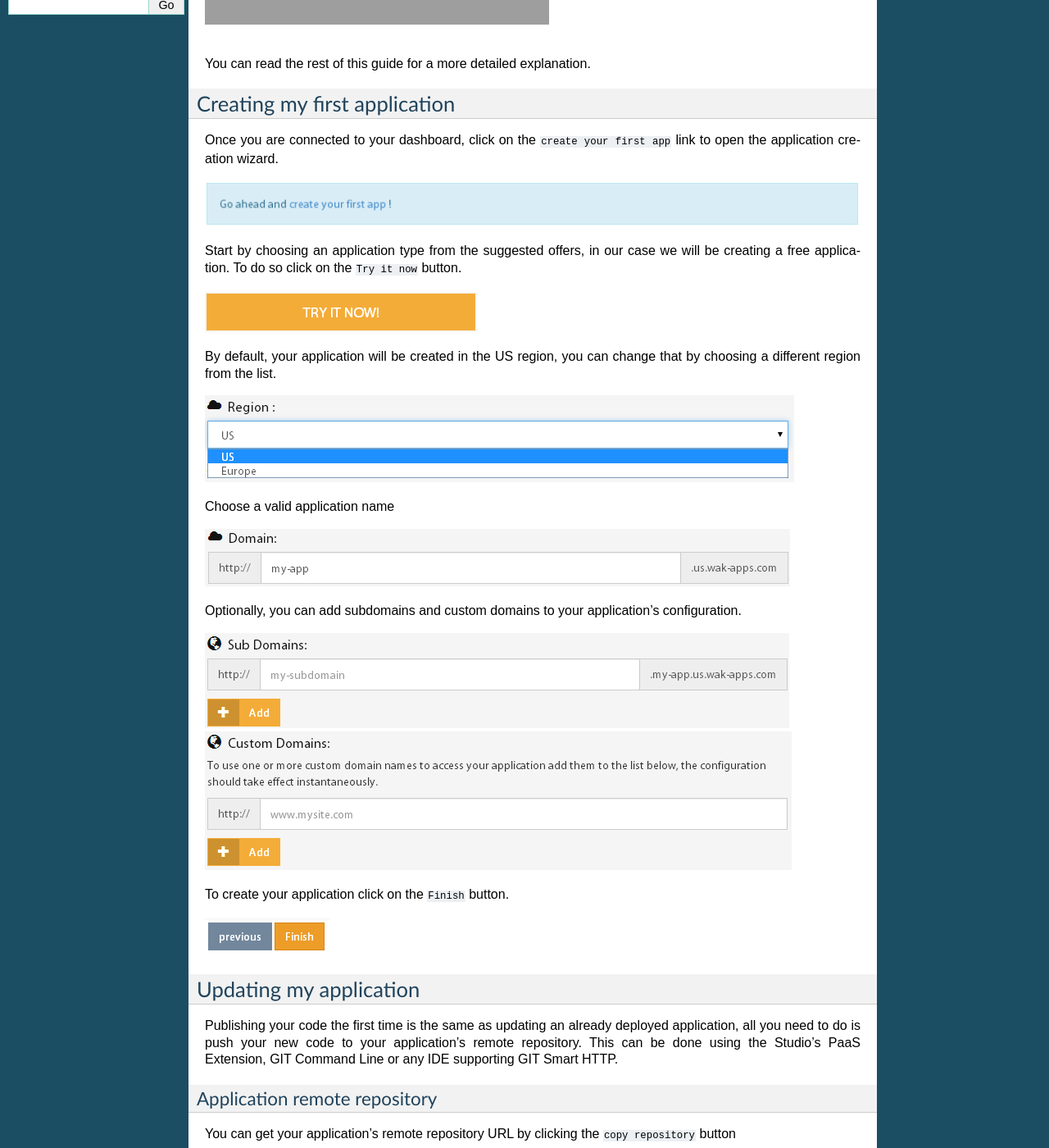
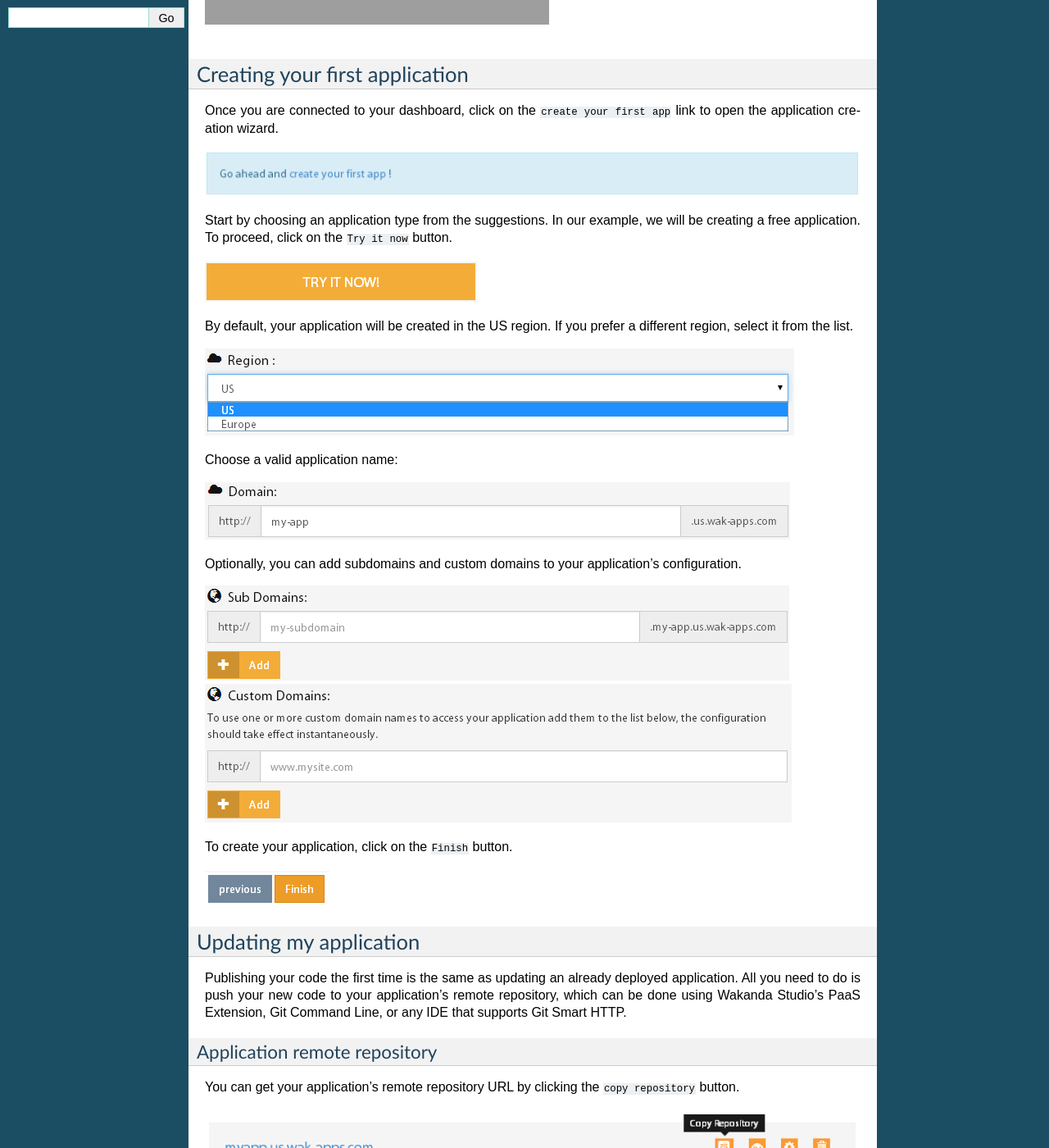
Before and after one commit to hamzahik/wakanda-paas-doc, a Sphinx documentation site: the page built from docs/getting_started.rst, in a window 1280 px wide and 1400 px high, scrolled down 435 px. Shown: the whole window at 82% size. Built offline with Sphinx 7.4.7, drawn with Linux system fonts in a browser that asks for light colours; some of the changed text lies outside the part shown; grey boxes are pictures that could not be loaded.

Commit message:
Edited the text in this getting started document

```diff
--- a/docs/getting_started.rst
+++ b/docs/getting_started.rst
@@ -2,31 +2,29 @@
 Getting Started
 ===============
 
-The following video demonstrates how to create an application from the dashboard and how to delpoy and update it using the studio.
+The following video demonstrates how to create an application from the dashboard and how to deploy and update it using Wakanda Studio.
 
 .. raw:: html
 
  <iframe width="420" height="315" src="//www.youtube.com/embed/5c2BeD-S958" frameborder="0" allowfullscreen></iframe><br><br>
 
-You can read the rest of this guide for a more detailed explanation.
-
 *****************************
-Creating my first application
+Creating your first application
 *****************************
 
 Once you are connected to your dashboard, click on the ``create your first app`` link to open the application creation wizard.
 
 .. image:: images/noapps.png
 
-Start by choosing an application type from the suggested offers, in our case we will be creating a free application. To do so click on the ``Try it now`` button.
+Start by choosing an application type from the suggestions. In our example, we will be creating a free application. To proceed, click on the ``Try it now`` button.
 
 .. image:: images/try_it_now.png
 
-By default, your application will be created in the US region, you can change that by choosing a different region from the list.
+By default, your application will be created in the US region. If you prefer a different region, select it from the list.
 
 .. image:: images/region.png
 
-Choose a valid application name
+Choose a valid application name:
 
 .. image:: images/domain.png
 
@@ -36,7 +34,7 @@ Optionally, you can add subdomains and custom domains to your application's conf
 
 .. image:: images/custom_domains.png
 
-To create your application click on the ``Finish`` button.
+To create your application, click on the ``Finish`` button.
 
 .. image:: images/finish.png
 
@@ -44,32 +42,31 @@ To create your application click on the ``Finish`` button.
 Updating my application
 ***********************
 
-Publishing your code the first time is the same as updating an already deployed application, all you need to do is push your new code to your application's remote repository.
-This can be done using the Studio's PaaS Extension, GIT Command Line or any IDE supporting GIT Smart HTTP.
+Publishing your code the first time is the same as updating an already deployed application. All you need to do is push your new code to your application's remote repository, which can be done using Wakanda Studio's PaaS Extension, Git Command Line, or any IDE that supports Git Smart HTTP.
 
 Application remote repository
 =============================
 
-You can get your application's remote repository URL by clicking the ``copy repository`` button
+You can get your application's remote repository URL by clicking the ``copy repository`` button.
 
 .. image:: images/git_copy_repo.png
 
-Using the Studio
+Using Wakanda Studio
 ================
 
-Once you have opened your solution in Wakanda Studio, click on the PaaS extension button and select the ``update`` menu
+Once you have opened your solution in Wakanda Studio, click on the PaaS extension button in the toolbar and select the ``update`` menu item.
 
 .. image:: images/studio_update_menu.png
 
-If you have not initialized a local Git repository for your solution yet, you will be prompted to create one, click on the ``Yes`` button
+If you have not initialized a local Git repository for your solution, you will be prompted to create one. To do so, click on the ``Yes`` button.
 
 .. image:: images/studio_create_repo.png
 
-Fill in your PaaS login information and your `application remote repository`_ URL and click on ``Publish``
+Fill in your PaaS login information and your `application remote repository`_ URL and click on ``Publish``.
 
 .. image:: images/studio_publish_dialog.png
 
-Once the operation is conducted successfully you will receive details about the update, otherwise you will receive a message explaining the origin of the error
+If the operation was successful, you will receive details about the update. Otherwise, you will receive a message explaining any errors that have occurred.
 
 .. image:: images/studio_published_dialog.png
 
@@ -82,6 +79,6 @@ Push your application to the remote repository using the following command ::
 
 .. note::
 
-    If your local repository is using a branch name other than ``master`` ::
+    If your local repository is using a branch name other than ``master``, you must use the following command to push your application to the remote repository ::
 
     $ git push http://git.[my-application-name].us.wak-apps.com [local-branch-name]:master
```
